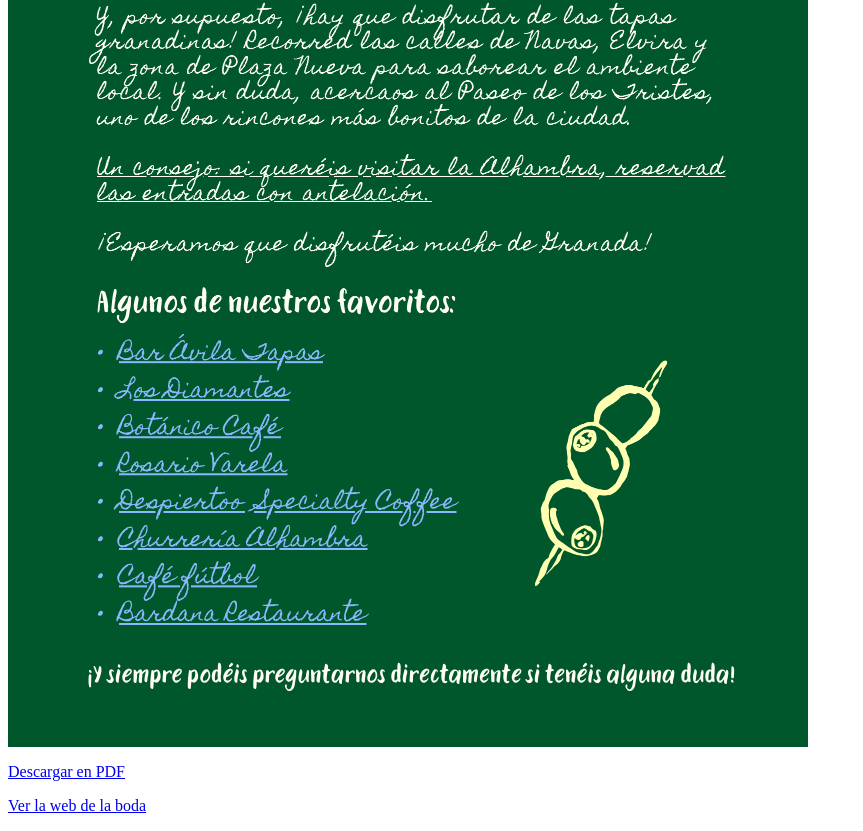
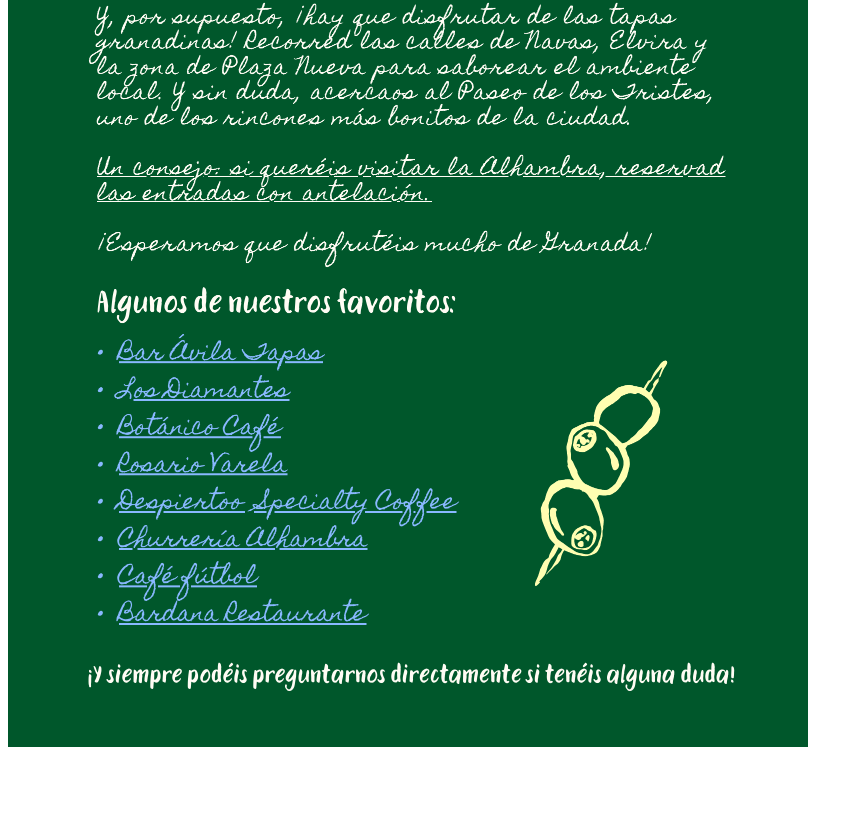
Before and after one commit to juanma0695/boda, a plain HTML site: page recomendaciones/index.html in a window 1280 px wide. Shown: the part 393-1224 px from the top of the page, without its empty margins (0-863 px from the left). After the commit the page ends 1148 px from the top, so only its background shows below. Drawn offline with Linux system fonts and the light colour scheme.

Commit message:
Quitar los enlaces de descarga del PDF y a la web general
Co-Authored-By: Claude Opus 5.5 <noreply@anthropic.com>

```diff
--- a/recomendaciones/index.html
+++ b/recomendaciones/index.html
@@ -32,8 +32,6 @@
       <a href="https://www.google.com/maps/place/Bardana+Restaurante/@37.1707651,-3.6015329,17z/data=!3m1!4b1!4m6!3m5!1s0xd71fc97f23cc273:0x9ccc99d888b2f216!8m2!3d37.1707651!4d-3.598958!16s%2Fg%2F11gh2vs765?entry=ttu&amp;g_ep=EgoyMDI2MTExOC4xIKXMDSoASAFQAw%3D%3D" target="_blank" rel="noopener" style="left:13.8655%;top:86.7735%;width:30.9344%;height:3.2962%" aria-label="Bardana Restaurante (Google Maps)"></a>
     </div>
 
-    <p><a href="../Recomendaciones.pdf" download>Descargar en PDF</a></p>
-    <p><a href="../">Ver la web de la boda</a></p>
   </main>
 
 </body>
```
